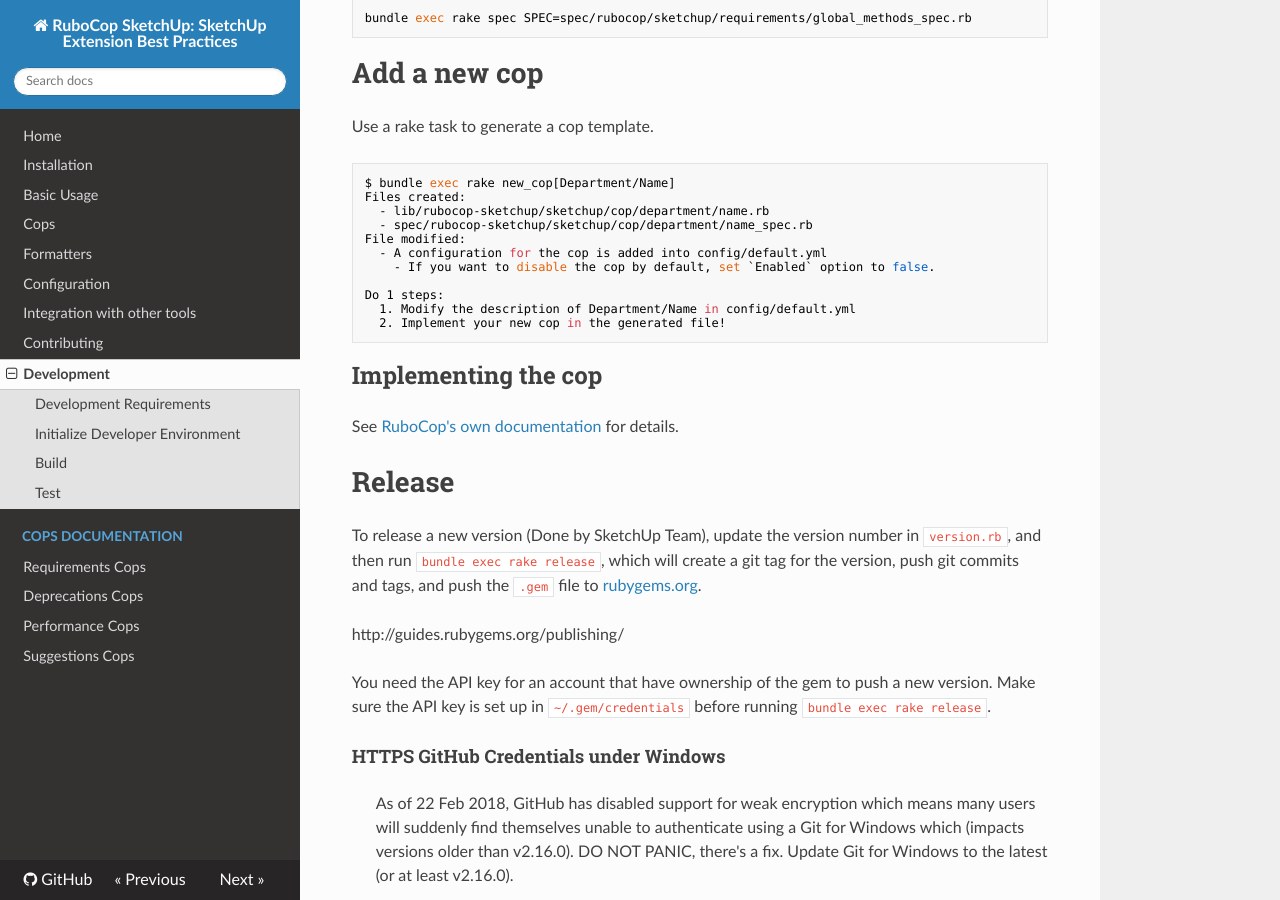
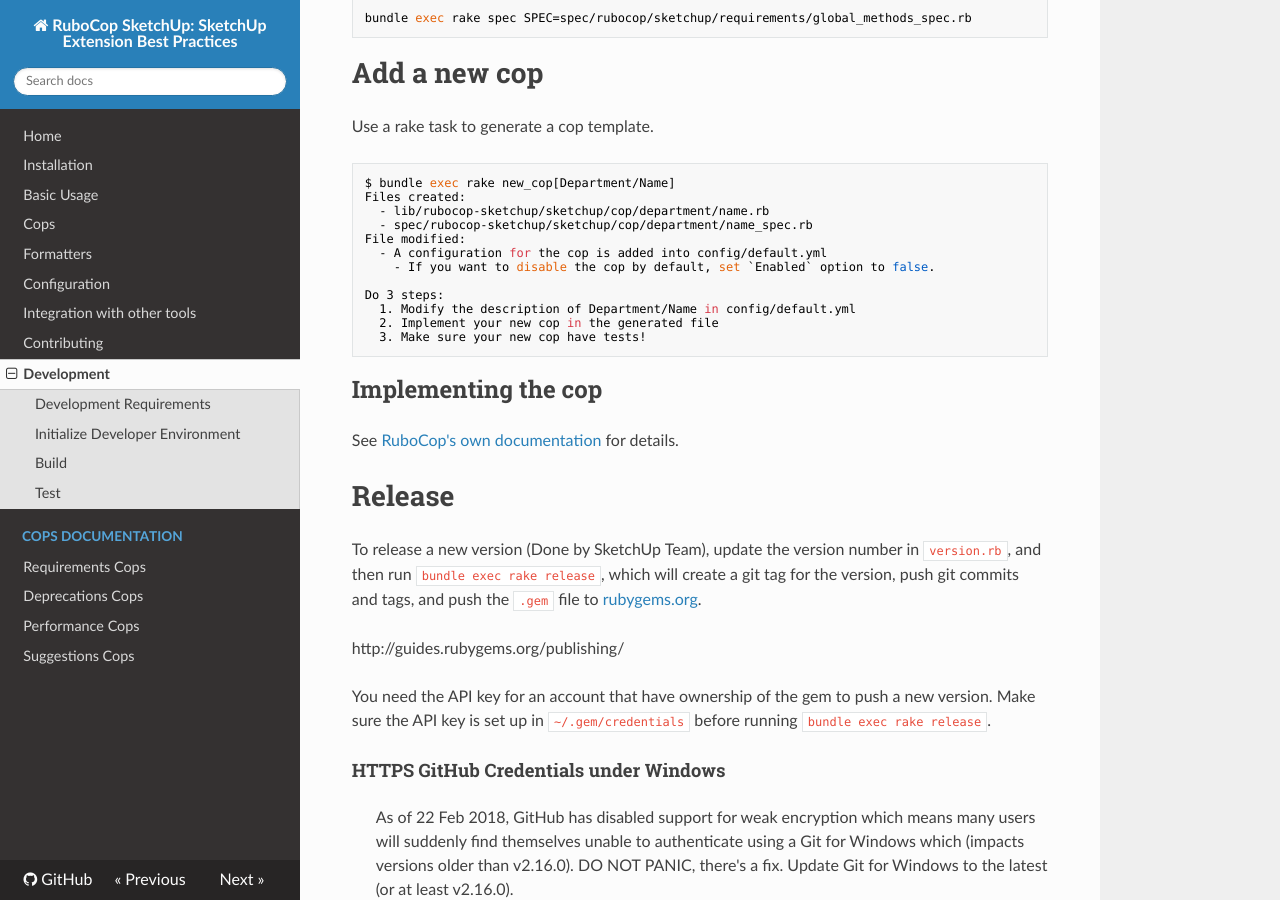
Before and after one commit to SketchUp/rubocop-sketchup, an MkDocs documentation site: the page built from manual/development.md, in a window 1280 px wide and 900 px high, scrolled down 899 px. Built offline with MkDocs 1.6.1, drawn with Linux system fonts in a browser that asks for light colours; nearby versions of some CDN libraries.

````diff
--- a/manual/development.md
+++ b/manual/development.md
@@ -54,9 +54,10 @@ File modified:
   - A configuration for the cop is added into config/default.yml
     - If you want to disable the cop by default, set `Enabled` option to false.
 
-Do 1 steps:
+Do 3 steps:
   1. Modify the description of Department/Name in config/default.yml
-  2. Implement your new cop in the generated file!
+  2. Implement your new cop in the generated file
+  3. Make sure your new cop have tests!
 ```
 
 
````
Also changed, not shown: 1 other file.
